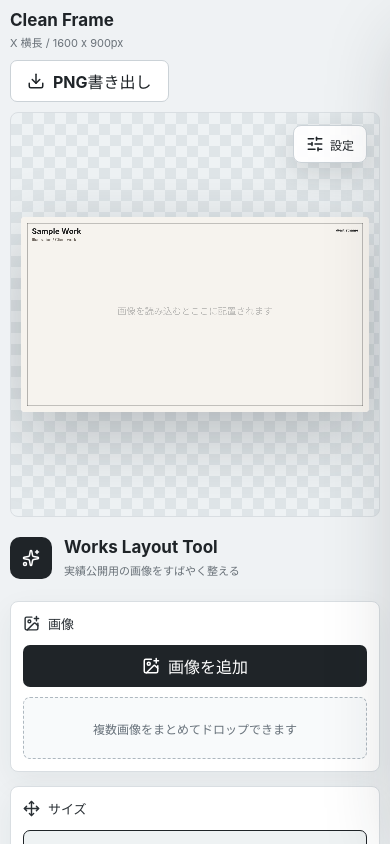
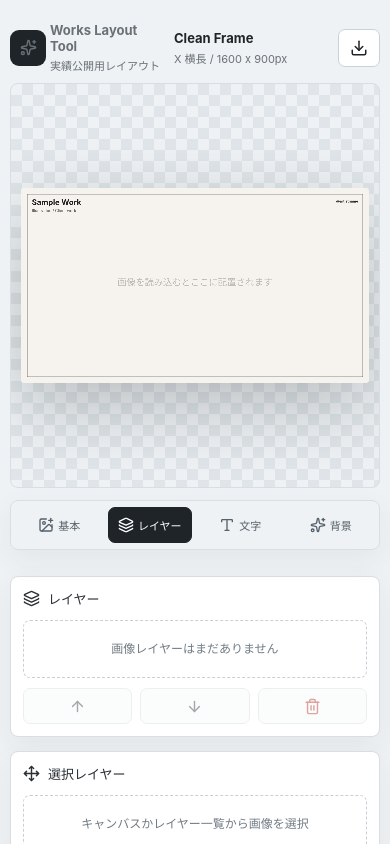
Before and after one commit to marine20210101-sys/layouttool, a React (Vite) app: page / in a window 390 px wide. Shown: the top 844 px of the page. Built offline with nearby package versions, Linux system fonts and the light colour scheme; a web font is replaced by a local one.

Commit message:
Refine responsive tablet controls

```diff
--- a/src/main.jsx
+++ b/src/main.jsx
@@ -9,11 +9,9 @@ import {
   Move,
   RefreshCcw,
   RotateCcw,
-  SlidersHorizontal,
   Sparkles,
   Trash2,
   Type,
-  X,
   Eye,
   EyeOff,
 } from 'lucide-react'
@@ -1057,7 +1055,6 @@ function App() {
     },
   })
   const [interaction, setInteraction] = useState(null)
-  const [mobileInspectorOpen, setMobileInspectorOpen] = useState(false)
   const canvasRef = useRef(null)
   const fileRef = useRef(null)
 
@@ -1414,25 +1411,25 @@ function App() {
 
       <section className="stage-wrap">
         <div className="stage-toolbar">
+          <div className="mobile-stage-title">
+            <span className="mobile-brand-mark">
+              <Sparkles size={17} />
+            </span>
+            <span>
+              <strong>Works Layout Tool</strong>
+              <small>実績公開用レイアウト</small>
+            </span>
+          </div>
           <div>
             <strong>{template.name}</strong>
             <span>{format.name} / {format.width} x {format.height}px</span>
           </div>
           <button className="ghost-button" onClick={exportPng}>
             <Download size={18} />
-            PNG書き出し
+            <span className="export-label">PNG書き出し</span>
           </button>
         </div>
         <div className="canvas-frame">
-          <button
-            className="canvas-menu-button"
-            type="button"
-            onClick={() => setMobileInspectorOpen(true)}
-            aria-label="設定を開く"
-          >
-            <SlidersHorizontal size={18} />
-            設定
-          </button>
           <canvas
             ref={canvasRef}
             className={interaction ? 'dragging' : ''}
@@ -1444,31 +1441,17 @@ function App() {
         </div>
       </section>
 
-      {mobileInspectorOpen && (
-        <button
-          className="mobile-inspector-backdrop"
-          type="button"
-          onClick={() => setMobileInspectorOpen(false)}
-          aria-label="設定を閉じる"
-        />
-      )}
-
-      <aside className={`inspector ${mobileInspectorOpen ? 'mobile-open' : ''}`}>
-        <div className="mobile-inspector-header">
-          <strong>設定</strong>
-          <button type="button" onClick={() => setMobileInspectorOpen(false)} aria-label="設定を閉じる">
-            <X size={18} />
-          </button>
-        </div>
+      <aside className="inspector">
         <div className="inspector-tabs" role="tablist" aria-label="右パネル">
           {[
+            ['basic', '基本', ImagePlus],
             ['layers', 'レイヤー', Layers],
             ['text', '文字', Type],
             ['background', '背景', Sparkles],
           ].map(([tab, label, Icon]) => (
             <button
               key={tab}
-              className={activeInspectorTab === tab ? 'active' : ''}
+              className={`${activeInspectorTab === tab ? 'active' : ''} ${tab === 'basic' ? 'basic-inspector-tab' : ''}`}
               onClick={() => setActiveInspectorTab(tab)}
               type="button"
             >
@@ -1477,6 +1460,96 @@ function App() {
             </button>
           ))}
         </div>
+
+        {activeInspectorTab === 'basic' && (
+          <div className="basic-tab-content">
+            <section className="panel">
+              <div className="section-title">
+                <ImagePlus size={17} />
+                <span>画像</span>
+              </div>
+              <input
+                ref={fileRef}
+                className="hidden-input"
+                type="file"
+                accept="image/*"
+                multiple
+                onChange={(event) => handleFiles(event.target.files)}
+              />
+              <button className="primary-button" onClick={() => fileRef.current?.click()}>
+                <ImagePlus size={18} />
+                画像を追加
+              </button>
+              <div
+                className="drop-zone"
+                onDragOver={(event) => event.preventDefault()}
+                onDrop={(event) => {
+                  event.preventDefault()
+                  handleFiles(event.dataTransfer.files)
+                }}
+              >
+                複数画像をまとめてドロップできます
+              </div>
+            </section>
+
+            <section className="panel">
+              <div className="section-title">
+                <Move size={17} />
+                <span>サイズ</span>
+              </div>
+              <div className="template-list compact">
+                {formatPresets.map((item) => (
+                  <button
+                    key={item.id}
+                    className={`template-button ${item.id === formatId ? 'active' : ''}`}
+                    onClick={() => changeFormat(item.id)}
+                  >
+                    <span>{item.name}</span>
+                    <small>{item.width} x {item.height} / {item.description}</small>
+                  </button>
+                ))}
+              </div>
+            </section>
+
+            <section className="panel">
+              <div className="section-title">
+                <Sparkles size={17} />
+                <span>プリセット</span>
+              </div>
+              <div className="template-list">
+                {templates.map((item) => (
+                  <button
+                    key={item.id}
+                    className={`template-button ${item.id === templateId ? 'active' : ''}`}
+                    onClick={() => changeTemplate(item.id)}
+                  >
+                    <span>{item.name}</span>
+                    <small>{item.description}</small>
+                  </button>
+                ))}
+              </div>
+            </section>
+
+            <section className="panel">
+              <div className="section-title">
+                <Sparkles size={17} />
+                <span>カラー</span>
+              </div>
+              <div className="palette-list">
+                {template.palettes.map((item) => (
+                  <button
+                    key={item.id}
+                    className={`palette-button ${item.id === palette.id ? 'active' : ''}`}
+                    onClick={() => changePalette(item.id)}
+                  >
+                    <span className="swatch" style={{ background: template.solidPastel ? item.background : item.wave ?? item.background }} />
+                    <span>{item.name}</span>
+                  </button>
+                ))}
+              </div>
+            </section>
+          </div>
+        )}
 
         {activeInspectorTab === 'layers' && (
           <>
--- a/src/styles.css
+++ b/src/styles.css
@@ -72,6 +72,11 @@ button {
   border-color: #1f2428;
   background: #1f2428;
   color: #ffffff;
+}
+
+.basic-inspector-tab,
+.basic-tab-content {
+  display: none !important;
 }
 
 .brand {
@@ -468,6 +473,14 @@ button {
   min-height: 72px;
 }
 
+.mobile-stage-title {
+  display: none !important;
+}
+
+.mobile-brand-mark {
+  display: none;
+}
+
 .stage-toolbar div {
   display: grid;
   gap: 4px;
@@ -499,12 +512,6 @@ button {
   background-size: 22px 22px;
   background-position: 0 0, 0 11px, 11px -11px, -11px 0;
   overflow: hidden;
-}
-
-.canvas-menu-button,
-.mobile-inspector-header,
-.mobile-inspector-backdrop {
-  display: none;
 }
 
 canvas {
@@ -587,98 +594,100 @@ input[type="range"] {
   }
 
   .app-shell {
-    grid-template-columns: 280px minmax(0, 1fr);
+    display: grid;
+    grid-template-columns: repeat(2, minmax(0, 1fr));
     gap: 14px;
     padding: 14px;
   }
 
-  .inspector {
-    position: fixed;
-    top: 14px;
-    right: 14px;
-    bottom: 14px;
-    z-index: 40;
-    width: min(380px, calc(100vw - 28px));
-    padding: 10px;
-    overflow: auto;
-    border: 1px solid #d9dee2;
-    border-radius: 10px;
-    background: #eff2f4;
-    box-shadow: 0 24px 80px rgba(31, 36, 40, 0.22);
-    transform: translateX(calc(100% + 28px));
-    transition: transform 180ms ease;
+  .stage-wrap {
+    grid-column: 1 / -1;
+    order: 1;
   }
 
-  .inspector.mobile-open {
-    transform: translateX(0);
+  .sidebar {
+    grid-column: 1 / -1;
+    order: 0;
+  }
+
+  .sidebar .brand {
+    display: none;
+  }
+
+  .sidebar .panel {
+    display: none;
+  }
+
+  .inspector {
+    order: 3;
+    grid-column: 1 / -1;
+    min-width: 0;
   }
 
   .inspector-tabs {
+    grid-template-columns: repeat(4, minmax(0, 1fr));
     position: sticky;
-    top: 48px;
-    z-index: 2;
+    top: 8px;
+    z-index: 4;
     margin-bottom: 12px;
-  }
-
-  .mobile-inspector-header {
-    position: sticky;
-    top: 0;
-    z-index: 3;
-    display: flex;
-    align-items: center;
-    justify-content: space-between;
-    min-height: 42px;
-    margin-bottom: 8px;
-    padding: 6px 4px 8px;
     background: #eff2f4;
   }
 
-  .mobile-inspector-header strong {
-    color: #1f2428;
-    font-size: 14px;
+  .basic-inspector-tab {
+    display: inline-flex !important;
   }
 
-  .mobile-inspector-header button,
-  .canvas-menu-button {
-    display: inline-flex;
-    align-items: center;
-    justify-content: center;
-    gap: 6px;
-    border: 1px solid #cbd2d7;
-    border-radius: 8px;
-    background: rgba(255, 255, 255, 0.94);
-    color: #1f2428;
-    cursor: pointer;
-    font-size: 12px;
-    font-weight: 800;
+  .basic-tab-content {
+    display: contents !important;
   }
 
-  .mobile-inspector-header button {
-    width: 36px;
-    min-height: 36px;
+  .stage-toolbar {
+    display: grid;
+    grid-template-columns: minmax(190px, 1fr) minmax(150px, 1fr) auto;
+    gap: 12px;
+    align-items: center;
+    min-height: 58px;
   }
 
-  .canvas-menu-button {
-    position: absolute;
-    top: 12px;
-    right: 12px;
-    z-index: 5;
-    min-height: 38px;
-    padding: 0 12px;
-    box-shadow: 0 10px 30px rgba(31, 36, 40, 0.16);
+  .mobile-stage-title {
+    display: flex !important;
+    align-items: center;
+    gap: 10px;
+    min-width: 0;
   }
 
-  .mobile-inspector-backdrop {
-    position: fixed;
-    inset: 0;
-    z-index: 35;
-    display: block;
-    background: rgba(31, 36, 40, 0.24);
-    cursor: pointer;
+  .mobile-stage-title > span:last-child {
+    display: grid;
+    gap: 3px;
+    min-width: 0;
+  }
+
+  .mobile-brand-mark {
+    display: grid;
+    place-items: center;
+    width: 36px;
+    height: 36px;
+    border-radius: 9px;
+    background: #1f2428;
+    color: #ffffff;
+    flex: 0 0 auto;
+  }
+
+  .mobile-stage-title small {
+    overflow: hidden;
+    color: #697178;
+    font-size: 11px;
+    font-weight: 700;
+    text-overflow: ellipsis;
+    white-space: nowrap;
+  }
+
+  .export-label {
+    display: none;
   }
 
   canvas {
-    max-height: min(66vh, 760px);
+    max-height: min(58vh, 720px);
   }
 }
 
@@ -695,11 +704,11 @@ input[type="range"] {
   }
 
   .sidebar {
-    order: 2;
+    order: 0;
   }
 
   .inspector {
-    order: 3;
+    order: 2;
   }
 
   .brand {
@@ -707,19 +716,16 @@ input[type="range"] {
   }
 
   .stage-toolbar {
-    align-items: stretch;
-    gap: 10px;
+    grid-template-columns: minmax(0, 1fr) minmax(0, 1fr) 44px;
+    gap: 8px;
     min-height: 0;
     margin-bottom: 10px;
   }
 
-  .stage-toolbar,
-  .stage-toolbar div {
-    display: grid;
-  }
-
   .ghost-button {
-    width: 100%;
+    width: auto;
+    min-width: 44px;
+    padding: 0;
   }
 
   .canvas-frame {
@@ -767,6 +773,21 @@ input[type="range"] {
     font-size: 11px;
   }
 
+  .stage-toolbar {
+    grid-template-columns: minmax(0, 1fr) minmax(0, 1fr) 42px;
+  }
+
+  .stage-toolbar strong {
+    font-size: 13px;
+  }
+
+  .ghost-button {
+    min-width: 0;
+    min-height: 38px;
+    padding: 0;
+    font-size: 12px;
+  }
+
   .template-list.compact,
   .palette-list,
   .font-grid {
```
